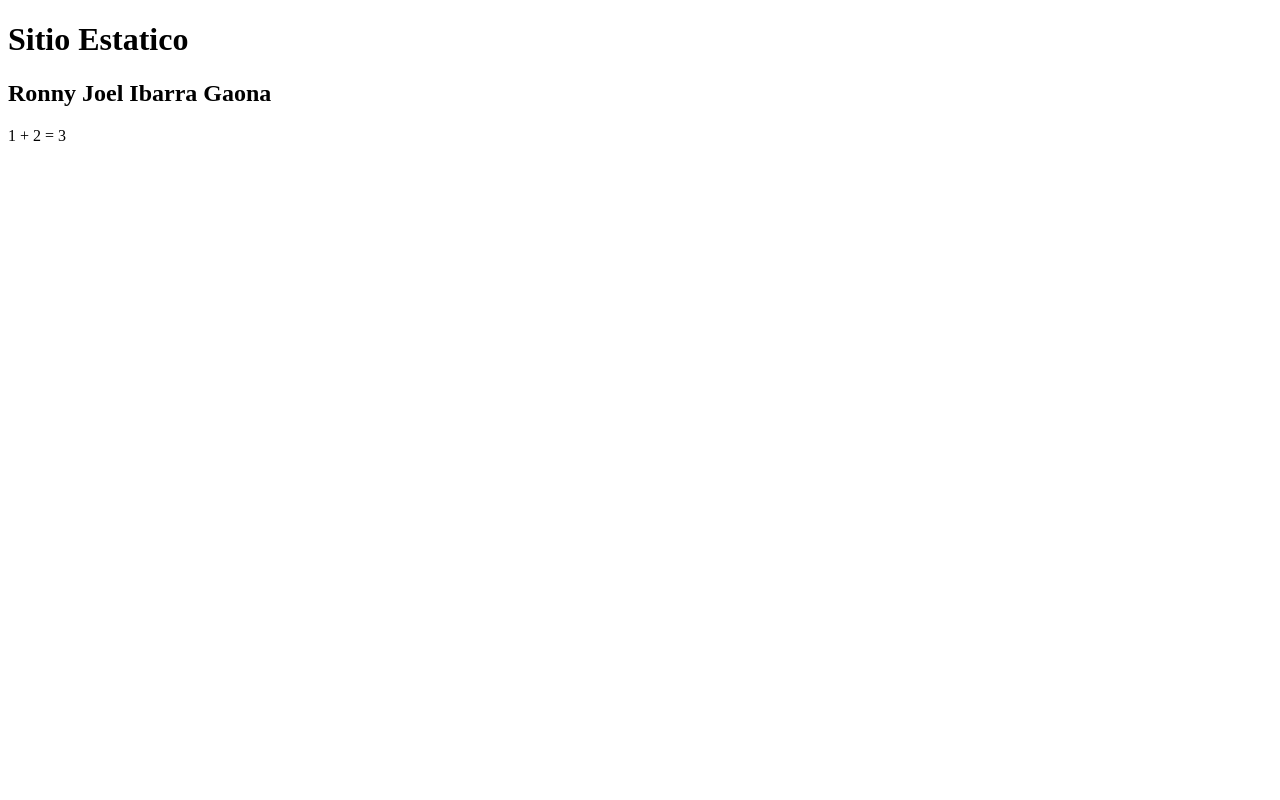
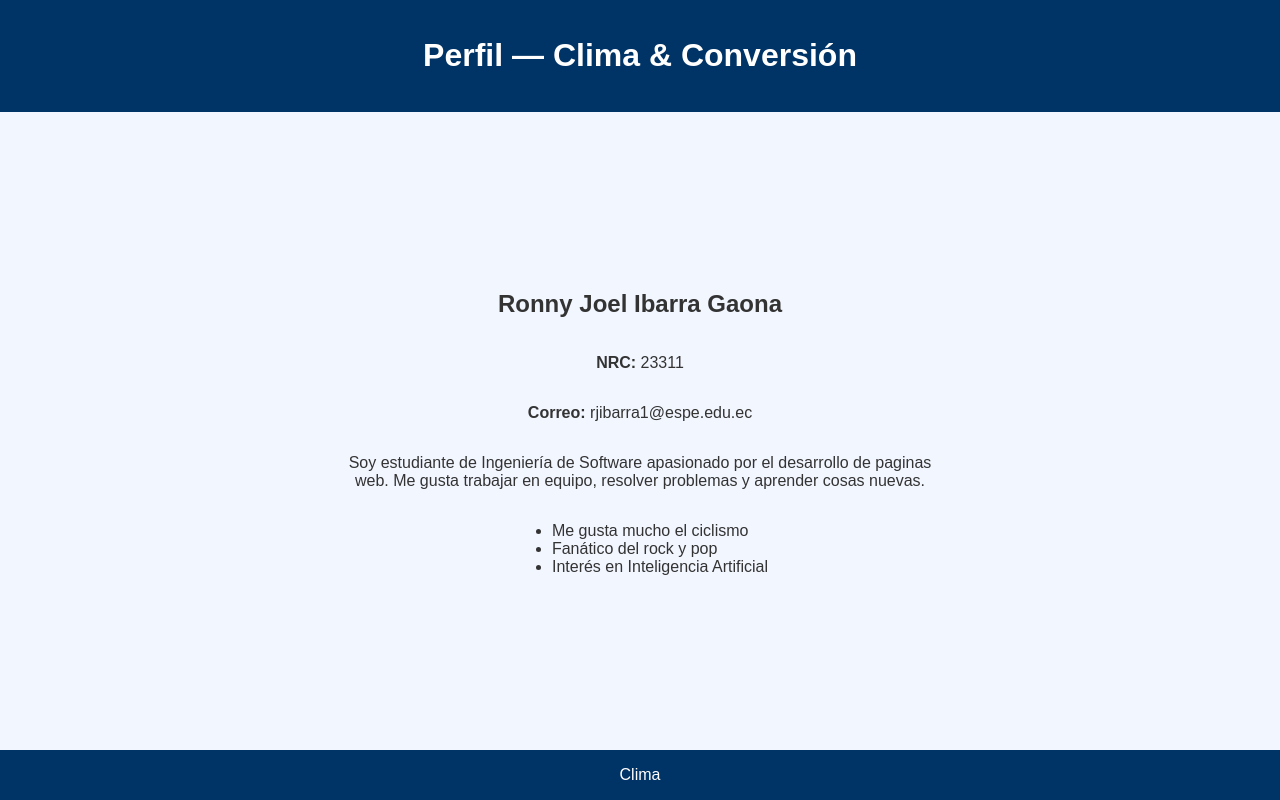
Before and after one commit to RonnyIbarra/Lab6, a website: page public/index.html in a window 1280 px wide. Drawn offline with Linux system fonts and the light colour scheme.

Commit message:
Despliegue

```diff
--- a/public/index.html
+++ b/public/index.html
@@ -1,15 +1,66 @@
 <!DOCTYPE html>
-<html lang="en">
+<html lang="es">
 <head>
-    <meta charset="UTF-8">
-    <meta name="viewport" content="width=device-width, initial-scale=1.0">
-    <title>Despliegue Continuo</title>
+  <meta charset="UTF-8">
+  <meta name="viewport" content="width=device-width, initial-scale=1.0">
+  <title>Perfil — Clima & Conversión</title>
+  <style>
+
+    body {
+      font-family: sans-serif;
+      background-color: #f2f6ff;
+      color: #333;
+      display: flex;
+      flex-direction: column;
+      align-items: center;
+      min-height: 100vh;
+      margin: 0;
+    }
+    header, footer {
+      background-color: #003366;
+      color: white;
+      width: 100%;
+      text-align: center;
+      padding: 1em;
+    }
+    main {
+      flex: 1;
+      display: flex;
+      flex-direction: column;
+      align-items: center;
+      justify-content: center;
+      max-width: 600px;
+      padding: 1em;
+      text-align: center;
+    }
+    ul {
+      text-align: left;
+    }
+  </style>
 </head>
 <body>
-    <h1>Sitio Estatico</h1>
+  <header>
+    <h1>Perfil — Clima & Conversión</h1>
+  </header>
+
+  <main>
     <h2>Ronny Joel Ibarra Gaona</h2>
-    <p id="out"></p>
-    <script src="app.js"></script>
+    <p><strong>NRC:</strong> 23311</p>
+    <p><strong>Correo:</strong> rjibarra1@espe.edu.ec</p>
 
+    <p>
+      Soy estudiante de Ingeniería de Software apasionado por el desarrollo de paginas web. Me gusta trabajar en equipo, resolver problemas y aprender cosas nuevas.
+    </p>
+
+    <ul>
+      <li>Me gusta mucho el ciclismo</li>
+      <li>Fanático del rock y pop</li>
+      <li>Interés en Inteligencia Artificial</li>
+    </ul>
+  </main>
+
+  <footer>
+    Clima
+  </footer>
 </body>
 </html>
--- a/src/utils/conversions.js
+++ b/src/utils/conversions.js
@@ -2,9 +2,8 @@ function toCelsius(f) {
   if (typeof f !== 'number' || !Number.isFinite(f)) {
     throw new TypeError('Input must be a finite number');
   }
-  return Number(((f - 30) * 5 / 9).toFixed(1));
+  return Number(((f - 32) * 5 / 9).toFixed(1));
 }
-
 
 function toFahrenheit(c) {
   if (typeof c !== 'number' || !Number.isFinite(c)) {
```
